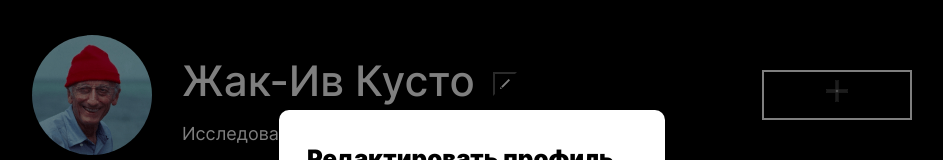
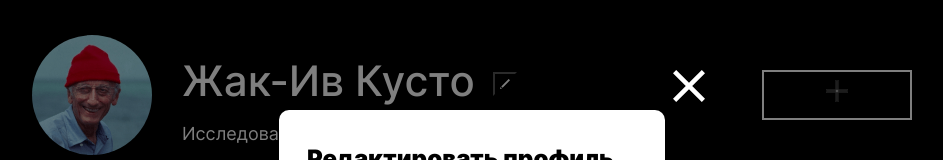
Before and after one commit to readmecode/mesto-project, a plain HTML site: page index.html in a window 1280 px wide. Shown: the part 125-285 px from the top of the page, without its empty margins (168-1111 px from the left). Drawn offline with Linux system fonts and the light colour scheme; the site is published under a folder, as on GitHub Pages, so addresses that start at the root find nothing.

Commit message:
update v5

```diff
--- a/blocks/popup/__close-button/popup__close-button.css
+++ b/blocks/popup/__close-button/popup__close-button.css
@@ -1,5 +1,5 @@
 .popup__close-button {
-    background-image: url(/images/Close-Icon.svg);
+    background-image: url(../../../images/Close-Icon.svg);
     width: 32px;
     height: 32px;
     background-repeat: no-repeat;
```
